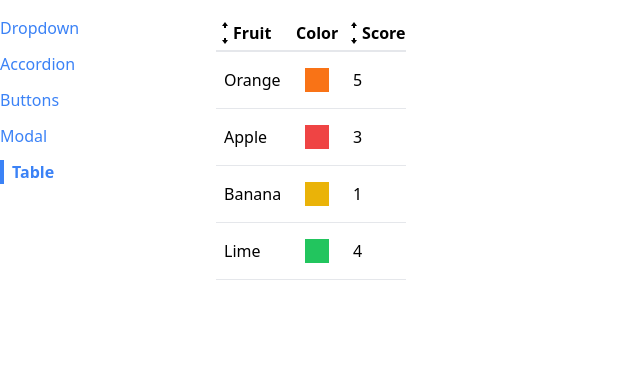
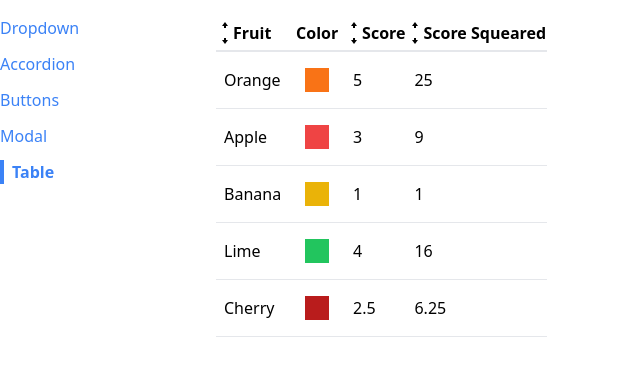
Before and after one commit to Atman-Shah/Modern-React-with-Redux, a React (Create React App) app in the folder 6. comps/: page /table in a window 1280 px wide. Shown: the top 376 px of the page, without its empty margins (0-640 px from the left). Built offline with nearby package versions, Linux system fonts and the light colour scheme.

Commit message:
275th Video - Table Wrapup

```diff
--- a/6. comps/src/components/SortableTable.js
+++ b/6. comps/src/components/SortableTable.js
@@ -47,6 +47,9 @@
     };
   });
 
+  // Only sort data if sortOrder && sortBy are not null
+  // Make a copy of the 'data' prop
+  // Find the correct sortValue function and use it for sorting
   let sortedData = data;
   if (sortOrder && sortBy) {
     const { sortValue } = config.find((column) => column.label === sortBy);
@@ -54,7 +57,7 @@
       const valueA = sortValue(a);
       const valueB = sortValue(b);
 
-      const reverseOrder = sortOrder === "deascsc" ? 1 : -1;
+      const reverseOrder = sortOrder === "asc" ? 1 : -1;
 
       if (typeof valueA === "string") {
         return reverseOrder * valueA.localeCompare(valueB);
--- a/6. comps/src/pages/TablePage.js
+++ b/6. comps/src/pages/TablePage.js
@@ -6,10 +6,15 @@
     { name: "Apple", color: "bg-red-500", score: 3 },
     { name: "Banana", color: "bg-yellow-500", score: 1 },
     { name: "Lime", color: "bg-green-500", score: 4 },
+    { name: "Cherry", color: "bg-red-700", score: 2.5 },
   ];
 
   const config = [
-    { label: "Fruit", render: (fruit) => fruit.name, sortValue: (fruit) => fruit.name },
+    {
+      label: "Fruit",
+      render: (fruit) => fruit.name,
+      sortValue: (fruit) => fruit.name,
+    },
     {
       label: "Color",
       render: (fruit) => <div className={`p-3 m-2 ${fruit.color}`} />,
@@ -18,6 +23,11 @@
       label: "Score",
       render: (fruit) => fruit.score,
       sortValue: (fruit) => fruit.score,
+    },
+    {
+      label: "Score Squeared",
+      render: (fruit) => fruit.score ** 2,
+      sortValue: (fruit) => fruit.score ** 2,
     },
   ];
 
```
